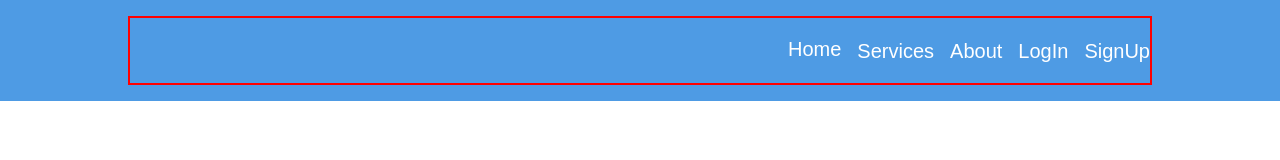
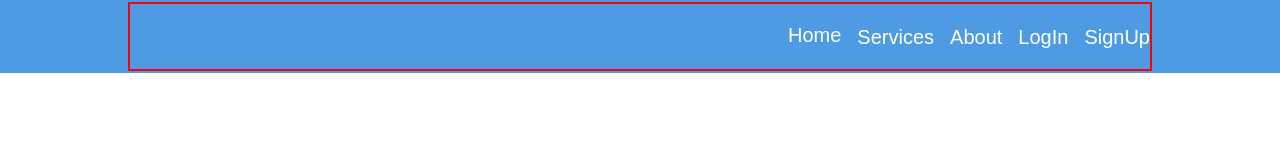
Before and after one commit to pbain63/playground-1, a plain HTML site: page index.html in a window 1280 px wide. Shown: the top 160 px of the page. Drawn offline with Linux system fonts and the light colour scheme.

Commit message:
Adjust padding to header for pc style in style.css

```diff
--- a/style.css
+++ b/style.css
@@ -76,6 +76,9 @@ main {
 
 /*  */
 @media (min-width: 768px) {
+  header {
+    padding: 0.1rem 0;
+  }
   .container {
     width: 80%;
   }
```
